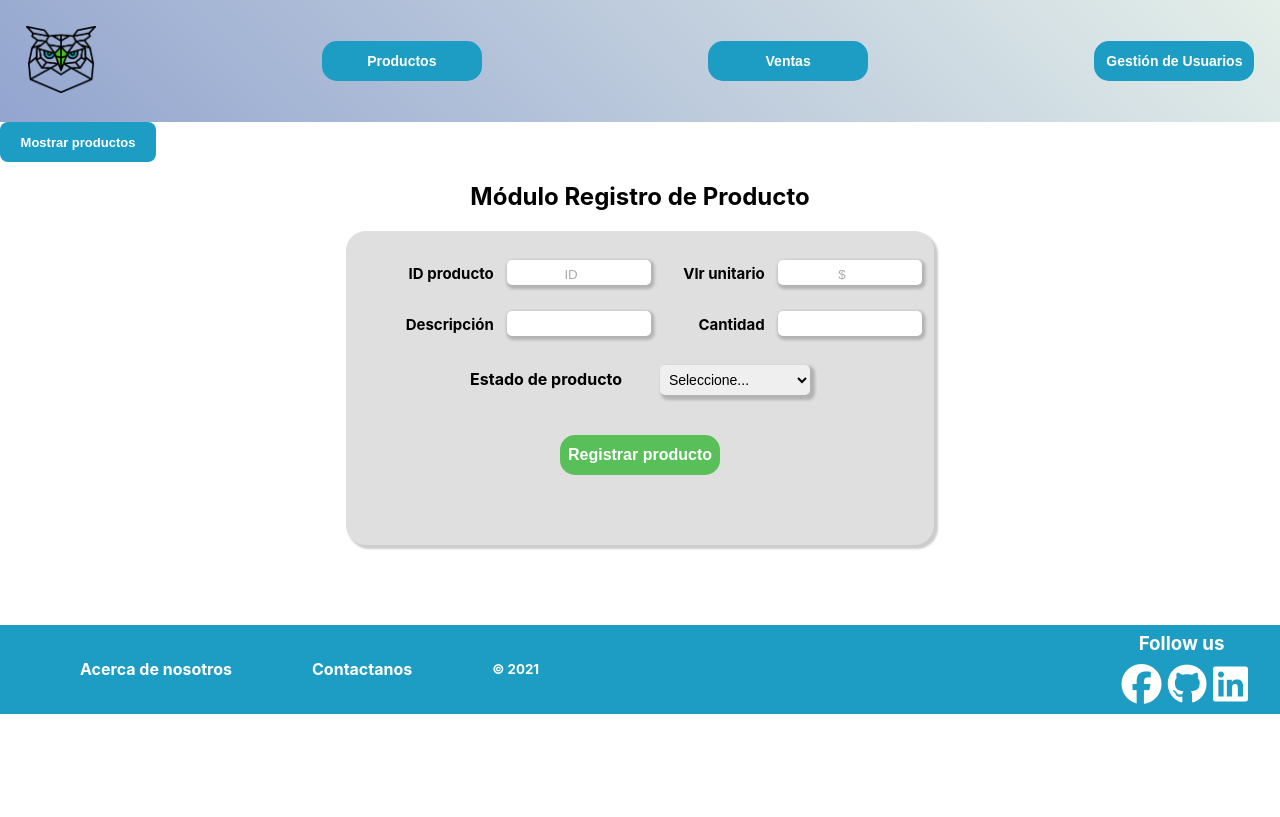
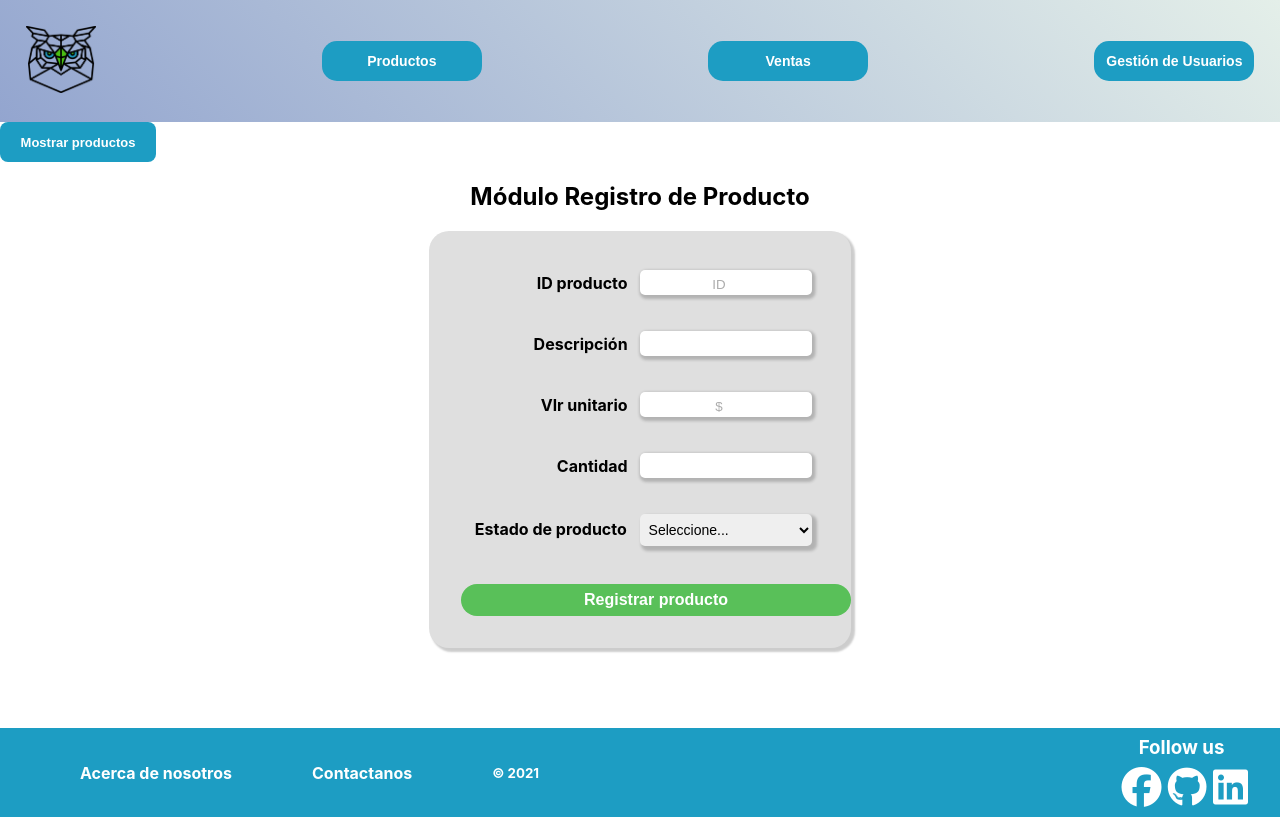
Before and after one commit to wolfangvera/g.p.i, a React (Create React App) app: page /admin/productos in a window 1280 px wide. Both pictures are taken after typing "Sample", "Sample" into the empty fields and a click on the button "Agregar nuevo productos". Built offline with nearby package versions, Linux system fonts and the light colour scheme.

Commit message:
Modificación e implementación de funcionalidades al modulo productos

```diff
--- a/package.json
+++ b/package.json
@@ -12,6 +12,7 @@
     "react-dom": "^17.0.2",
     "react-router-dom": "^5.3.0",
     "react-scripts": "4.0.3",
+    "react-toastify": "^8.0.3",
     "web-vitals": "^1.0.1"
   },
   "scripts": {
--- a/src/pages/admin/productos.js
+++ b/src/pages/admin/productos.js
@@ -1,13 +1,15 @@
 import React, { useEffect, useState, useRef } from 'react';
+import { ToastContainer, toast } from 'react-toastify';
+import 'react-toastify/dist/ReactToastify.css'
 
 const productosBackend = [
     {
 
-        id: "01",
+        idProducto: "01",
         descripcion: "producto1",
-        estado: "disponible",
-        cantidad: 1400,
-        valorUnitario: 1200
+        estadoProducto: "disponible",
+        cantidadProducto: 1400,
+        valorUnitarioProducto: 1200
     }
 
 
@@ -39,7 +41,19 @@ const Productos = () => {
     return (
         <div className="contenedor_gestionP">
             <button className="boton bt_adicion_producto" onClick={() => setMostrarTabla(!mostrarTabla)}> {textoBoton}</button>
-            {mostrarTabla ? <TablaProductos listaProductos={productos} /> : <FormularioAgregarProducto />}
+            {mostrarTabla ? (
+                <TablaProductos listaProductos={productos} />
+            ) : (
+                <FormularioAgregarProducto
+                    setMostrarTabla={setMostrarTabla}
+                    listaProductos={productos}
+                    setProductos={setProductos}
+                />
+            )}
+            <ToastContainer
+                position="bottom-center"
+                autoClose={3500}
+            />
         </div>
     );
 };
@@ -62,7 +76,7 @@ const TablaProductos = ({ listaProductos }) => {
                     <div className="busquedaProducto">
                         <label className="form_productoG">
                             <label for="Busquedaproductos"> ID </label>
-                            <input className="input_BuscarproductoD" type="text" name="Busquedaproductos" id="" />
+                            <input className="input_BuscarproductoD" type="text" name="Busquedaproductos" id="idProducto" />
                         </label>
 
                         <label className="form_productoG">
@@ -101,16 +115,16 @@ const TablaProductos = ({ listaProductos }) => {
                                 <th className="th_listarP">Editar/ Guardar</th>
                             </thead>
                             <tbody>
-                                {listaProductos.map((productos)=>{
+                                {listaProductos.map((productos) => {
                                     return (
                                         <tr>
-                                        <td className="td_listarP">{productos.id}</td>
+                                            <td className="td_listarP">{productos.idProducto}</td>
                                             <td className="td_listarP">{productos.descripcion}</td>
-                                        <td className="td_listarP">{productos.estado}</td>
-                                        <td className="td_listarP">{productos.cantidad}</td>
-                                        <td className="td_listarP">{productos.valorUnitario}</td>
+                                            <td className="td_listarP">{productos.estadoProducto}</td>
+                                            <td className="td_listarP">{productos.cantidadProducto}</td>
+                                            <td className="td_listarP">{productos.valorUnitarioProducto}</td>
                                             <td className="td_listarP">
-                                            <button className="input_editar" >Editar</button>
+                                                <button type="button" className="input_editar" >Editar</button>
                                             </td>
                                         </tr>
                                     )
@@ -132,56 +146,86 @@ const TablaProductos = ({ listaProductos }) => {
 };
 
 
-const FormularioAgregarProducto = () => {
+const FormularioAgregarProducto = ({
+    setMostrarTabla, listaProductos,
+    setProductos
+}) => {
+
+
+    //datos de la tabla de productos
+    const form =useRef(null);
+
+
+
+   /* const enviarProductosBackend = () => {
+        console.log("id", idProducto, " descripcion", descripcion, " estado", estadoProducto, " cantidad", cantidadProducto, " valor unitario", valorUnitarioProducto)
+        if (idProducto === '' || descripcion === '' || estadoProducto === '' || cantidadProducto === '' || valorUnitarioProducto === '') {
+            toast.error('Ingrese todos los campos');
+        } else {
+
+            toast.success('Producto Agregado con Exito');
+            funcionParaMostrarTabla(true);
+            funcionParaAgregarProducto([...listaProductos, { idProducto: idProducto, descripcion: descripcion, estadoProducto: estadoProducto, cantidadProducto: cantidadProducto, valorUnitarioProducto: valorUnitarioProducto }])
+        };
+    };*/
+
+    const submitForm=(e)=> {
+        e.preventDefault();
+        const fd = new FormData(form.current);
+
+        const nuevoProducto ={};
+        fd.forEach((value, key)=>{
+            nuevoProducto[key]=value;
+        });
+        setMostrarTabla(true);
+        toast.success("Producto agregado con exito" );
+        setProductos([...listaProductos,nuevoProducto])
+    };
+
 
     return (
         <div className="Contenedor_RegProductos">
             <h2 className="TituloPagina"> Módulo Registro de Producto</h2>
-            <div className="Cuadro_ingreso">
+            <div className="Cuadro_ingresoProducto">
 
-                <div className="ingreso_info">
+                <form ref={form} onSubmit={submitForm} className="ingreso_info">
+                    <label className="form_producto" htmlFor="idProducto">ID producto
+                        <input className="input_producto" type="number" placeholder="ID" name="idProducto"  required />
+                    </label >
 
-                    <ul className="ingreso_producto">
-                        <li>
-                            <label className="form_producto">
-                                <label className="label_producto">ID producto</label>
-                                <input className="input_producto" type="number" placeholder="ID" required />
+                    <label className="form_producto" htmlFor="descripcion">Descripción
+                        <input className="input_producto" type="text" name="descripcion" required />
                     </label >
-                            <label className="form_producto">
-                                <label className="label_producto">Descripción</label>
-                                <input className="input_producto" type="text" required />
+
+                    <label className="form_producto" htmlFor="valorUnitarioProducto">
+                        Vlr unitario
+                        <input className="input_producto" type="number" placeholder="$" name="valorUnitario"  required />
                     </label >
-                        </li>
-                        <li>
 
-                            <label className="form_producto">
-                                <label className="label_producto">Vlr unitario</label>
-                                <input className="input_producto" type="number" placeholder="$" required />
+                    <label className="form_producto" htmlFor="cantidadProducto">
+                        Cantidad
+                        <input className="input_producto" type="number" placeholder="" name="cantidad"required />
 
                     </label >
-                            <label className="form_producto">
-                                <label className="label_producto">Cantidad</label>
-                                <input className="input_producto" type="number" placeholder="" required />
 
-                            </label >
-                        </li>
-                    </ul>
-
-
-                    <div className="option">
-                        <div> Estado de producto
-                            <select className="select" defaultValue="" required>
+                    <label className="form_producto" htmlFor="estadoProducto"> Estado de producto
+                        <select className="select_producto" defaultValue="" name="estadoProducto"  required>
                             <option disabled value=""> Seleccione...</option>
                             <option> Disponible</option>
                             <option> No Disponible</option>
 
                         </select>
-                        </div>
-                    </div>
-                    <div className="center">
-                        <button className="boton bt_registro_producto">Registrar producto</button>
-                    </div>
-                </div>
+                    </label>
+
+                    <button
+                        type='submit'
+                        className="boton bt_registro_producto bt_centrado"
+                        //onClick={() => { enviarProductosBackend() }}
+                    >
+                        Registrar producto
+                    </button>
+
+                </form>
 
 
             </div>
--- a/src/pages/admin/ventas.js
+++ b/src/pages/admin/ventas.js
@@ -1,10 +1,12 @@
 import React, { useEffect, useState, useRef } from 'react';
+import { ToastContainer, toast } from 'react-toastify';
+import 'react-toastify/dist/ReactToastify.css'
 
 const ventasBackend = [
     {
-        id: "25",
+        idVenta: "25",
         fecha: "Fecha cmabiada",
-        estado:"En proceso",
+        estadoVenta: "En proceso",
         descripcion: "losproductos comprados",
         nombreCliente: "juan comprador",
         nombreVendedor: "juan vendedor",
@@ -18,7 +20,8 @@ const Ventas = () => {
 
     const [ventas, setVentas] = useState([]);
     const [ejecutarConsulta, setEjecutarConsulta] = useState(true);
-    const [mostrarProductosAdicionales, setMostrarProductosAdicionales] = useState(false);
+
+    const [productosVenta, setProductosVenta] = useState([]);
 
     const [mostrarTabla, setMostrarTabla] = useState(true);
     const [textoBoton, setTextoBoton] = useState("Agregar nueva venta");
@@ -39,7 +42,19 @@ const Ventas = () => {
     return (
         <div className="contenedor_listarventas">
             <button className="boton bt_adicion_producto" onClick={() => setMostrarTabla(!mostrarTabla)}> {textoBoton}</button>
-            {mostrarTabla ? <TablaVentas listaVentas={ventas} /> : <FormularioAgregarVenta />}
+            {mostrarTabla ? (
+                <TablaVentas listaVentas={ventas} />
+            ) : (
+                <FormularioAgregarVenta
+                    funcionParaMostrarTabla={setMostrarTabla}
+                    listaVentas={ventas}
+                    funcionParaAgregarProductos={setProductosVenta}
+                    funcionParaAgregarVenta={setVentas}/*listaVendedores={vendedores}*/ />
+            )}
+            <ToastContainer
+                position="bottom-center"
+                autoClose={3500}
+            />
         </div>
     );
 };
@@ -93,10 +108,10 @@ const TablaVentas = ({ listaVentas }) => {
                             {listaVentas.map((ventas) => {
                                 return (
                                     <tr>
-                                        <td className="td_listar"> {ventas.id}</td>
+                                        <td className="td_listar"> {ventas.idVenta}</td>
                                         <td className="td_listar">{ventas.fecha}</td>
                                         <td className="td_listar">{ventas.nombreVendedor}</td>
-                                        <td className="td_listar"> {ventas.estado}</td>
+                                        <td className="td_listar"> {ventas.estadoVenta}</td>
                                         <td className="td_listar">{ventas.descripcion}</td>
                                         <td className="td_listar">{ventas.valorTotal}</td>
                                         <td className="td_listar">
@@ -136,21 +151,51 @@ const TablaVentas = ({ listaVentas }) => {
 };
 
 
-const FormularioAgregarVenta = () => {
+const FormularioAgregarVenta = ({ funcionParaMostrarTabla, listaVentas,/*listaProductosVenta,*/ funcionParaAgregarProductos, funcionParaAgregarVenta }) => {
+    //datos de la tabla de venta
+    const [idVenta, setIdVenta] = useState('');
+    const [fecha, setFecha] = useState('');
+    const [nombreVendedor, setNombreVendedor] = useState('');
+    const [estadoVenta, setEstadoVenta] = useState('');
+    const [valorTotal, setValorTotal] = useState('');
+    const [nombreCliente, setNombreCliente] = useState('');
+
+
+    //productos
+    const [idProducto, setIdProducto] = useState();
+    const [cantidadProducto, setCantidadProducto] = useState();
+    const [valorUnitarioProducto, setValorUnitProducto] = useState();
+
+    const enviarVentasBackend = () => {
+        console.log("id", idVenta, " vendedor", nombreVendedor, " nombre cliente", nombreCliente)
+        if (idVenta === '' || fecha === '' || estadoVenta === '' || /*descripcion === '' ||*/ nombreCliente === '' || nombreVendedor === '' || valorTotal === '') {
+            toast.error('Ingrese todos los campos');
+        } else {
+
+            toast.success('Venta Registrada con Exito');
+            funcionParaMostrarTabla(true);
+            funcionParaAgregarVenta([...listaVentas, { idVenta: idVenta, fecha: fecha, nombreVendedor: nombreVendedor, estadoVenta: estadoVenta,/*descripcion:listaProductosVenta*,*/valorTotal: valorTotal }])
+        };
+    };
+
+    /*const enviarProductosVenta = () => {
+        console.log("idProducto", idProducto, " cantidad", cantidadProducto, " Valor unit", valorUnitarioProducto);
+        funcionParaAgregarProductos([...listaProductosVenta, {idProducto:idProducto,cantidadProducto:cantidadProducto,valorUnitarioProducto:valorUnitarioProducto}])
+    };*/
 
     return (
         <div className="contenedor_RegVentas">
             <h2 className="Titulo_RegVentas">Modulo Registro de Ventas</h2>
-            <div className="Cuadro_ingreso">
+            <form className="Cuadro_ingreso">
                 <div className="ingreso_info">
                     <div className="info_venta">
                         <label className="form">
                             <label className="label_regventa">ID VENTA</label>
-                            <input /*onChange={(e) => { setVentas(e.target.value) }}*/ className="input_info" type="number" placeholder="ID" required />
+                            <input className="input_info" type="number" placeholder="ID" name="idVenta" value={idVenta} onChange={(e) => { setIdVenta(e.target.value) }} required />
                         </label>
                         <label className="form">
                             <label className="label_regventa">VALOR TOTAL</label>
-                            <input onChange={(e) => { console.log(e.target.value) }} className="input_info" type="number" placeholder="$" required />
+                            <input className="input_info" type="number" placeholder="$" required />
                         </label>
                     </div>
                     <hr />
@@ -163,20 +208,22 @@ const FormularioAgregarVenta = () => {
                                 <th className="th_regventa">Precio unitario</th>
                             </thead>
                             <tbody>
-                                <td className="td_regventa"><input onChange={(e) => { console.log(e.target.value) }} className="input_info" type="text" /> </td>
-                                <td className="td_regventa"><input onChange={(e) => { console.log(e.target.value) }} className="input_info" type="text" /> </td>
-                                <td className="td_regventa"><input onChange={(e) => { console.log(e.target.value) }} className="input_info" type="text" /> </td>
+                                <td name="id_producto" className="td_regventa"><input name="idProducto" value={idProducto} onChange={(e) => { setIdProducto(e.target.value) }} className="input_info" type="text" /> </td>
+                                <td name="cantidad" className="td_regventa"><input name="cantidadProducto" value={cantidadProducto} onChange={(e) => { setCantidadProducto(e.target.value) }} className="input_info" type="text" /> </td>
+                                <td name="precio_unitario" className="td_regventa"><input name="valorUnitarioProducto" value={valorUnitarioProducto} onChange={(e) => { setValorUnitProducto(e.target.value) }} className="input_info" type="text" /> </td>
                             </tbody>
                         </table>
                         <div>
-                            <button className="boton bt_adicion_producto"> Adicionar producto</button>
+                            <button
+                                className="boton bt_adicion_producto"
+                                type="submit"
+                            /*onClick={() => { enviarProductosVenta() }}*/
+                            >
+                                Adicionar producto
+                            </button>
                         </div>
 
-                        {/*{mostrarProductosAdicionales &&
-                            <div>
-                                Hola
-                            </div>
-                        }*/}
+
                     </div>
                     <hr />
                     <div className="info_cliente">
@@ -189,7 +236,7 @@ const FormularioAgregarVenta = () => {
                             </thead>
                             <tbody>
 
-                                <td className="td_regventa"><input onChange={(e) => { console.log(e.target.value) }} id="nombreCliente" className="input_info" type="text" /> </td>
+                                <td className="td_regventa"><input name="nombreCliente" value={nombreCliente} onChange={(e) => { setNombreCliente(e.target.value) }} className="input_info" type="text" required /> </td>
 
                             </tbody>
                         </table>
@@ -198,7 +245,7 @@ const FormularioAgregarVenta = () => {
                     <hr />
                     <div className="info_vendedor">
                         <div> Vendedor
-                            <select className="selector_vendedor" defaultValue="" required>
+                            <select className="selector_vendedor" defaultValue="" name="vendedor" value={nombreVendedor} onChange={(e) => { setNombreVendedor(e.target.value) }} required>
 
                                 <option disabled value="">seleccionar ..</option>
                                 <option> Vendedor 1</option>
@@ -208,10 +255,17 @@ const FormularioAgregarVenta = () => {
                         </div>
                     </div>
                 </div>
-            </div>
-            <div className="bt_centrado">
-                <button /*onClick={enviarDatosAlBackend}*/ className="boton bt_registro_venta">Registrar venta</button>
-            </div>
+                <div className="bt_centrado">
+                    <button
+                        type="submit"
+                        onClick={() => { enviarVentasBackend() }}
+                        className="boton bt_registro_venta"
+                    >
+                        Registrar venta
+                    </button>
+                </div>
+            </form>
+
         </div>
 
     );
--- a/src/style/RegistroProductoF.css
+++ b/src/style/RegistroProductoF.css
@@ -3,13 +3,26 @@
     text-align:center;
     margin-bottom: 5em;;
 }
+.Cuadro_ingresoProducto{
+    background-color: rgb(223, 223, 223);
+    border:0px solid black;
+    width: fit-content;
+    margin-left:auto;
+    margin-right: auto;
+    height: max-content;
+    border-radius: 20px;
+    padding: 1rem;
+    box-shadow: 3px 3px 2px 1px rgba(0, 0, 0, 0.2);
+
+}
 
 .ingreso_producto {
-    list-style:none;
+
     display:flex;
-    justify-content:space-around;
-    text-align: right;
+
+    text-align: center;
     padding-top: 1em;
+
 }
 
 .input_producto {
@@ -20,7 +33,7 @@
     border-radius: 5px;
     box-shadow: 1.5px 2px 3px 2px rgba(0, 0, 0, 0.2);
     text-align: center;
-    width:10.5em;
+    width:10.5rem;
     height: 1em;
 
 }
@@ -30,7 +43,7 @@
 }
 
 .ingreso_info {
-    text-align: center;
+    text-align: right;
     font-weight: bold;
 }
 
@@ -39,23 +52,27 @@
     padding-top: 1em;
     padding-bottom: 1em;
 }
-.select {
+
+.select_producto {
     border:0px solid;
     box-shadow: 3px 3px 3px 2px rgba(0, 0, 0, 0.2);
     border-radius: 5px;
     font-size: 14px;
-    height: 30px;
+    height: 2rem;
     padding: 5px;
-    width: 150px;
+    width: 10.8rem;
     align-items: right;
-    margin-left: 1cm;
-    margin-right:auto;
+    margin: 1vw;
 }
 
 .form_producto {
     padding-left: 20px;
     font-size:15px;
     display: block;
+    text-align: right;
+    font-size: medium;
+    margin:10px;
+    border:0px;
 
 }
 
@@ -63,13 +80,12 @@
     font-size: medium;
     background-color: rgb(89, 192, 89);
     color: white;
-    border-radius: 15px;
-    width: 160px;
-    height: 40px;
+    border-radius: 1rem;
+    width: 100%;
+    height: 2rem;
     font-weight:bold;
-    position:relative;
-    left: auto;
-    right: auto;
+    padding-right: 1;
+    margin:1rem;
 }
 
 .bt_registro_producto:hover {
@@ -79,13 +95,6 @@
 
 }
 
-.option {
-    text-align: center;
-    font-size: medium;
-    margin:10px;
-    border:0px;
-
-}
 
 
 .seccion_tabla {
--- a/src/style/RegistroVenta.css
+++ b/src/style/RegistroVenta.css
@@ -14,7 +14,7 @@
     margin-right: auto;
     height: max-content;
     border-radius: 20px;
-    padding-bottom: 5vh;
+    padding-bottom: 0.2rem;
     box-shadow: 3px 3px 2px 1px rgba(0, 0, 0, 0.2);
 
 }
```
Also changed, not shown: 2 other files (tests, documents, lock files or other folders). Lines whose indentation alone changed are shown as unchanged.
